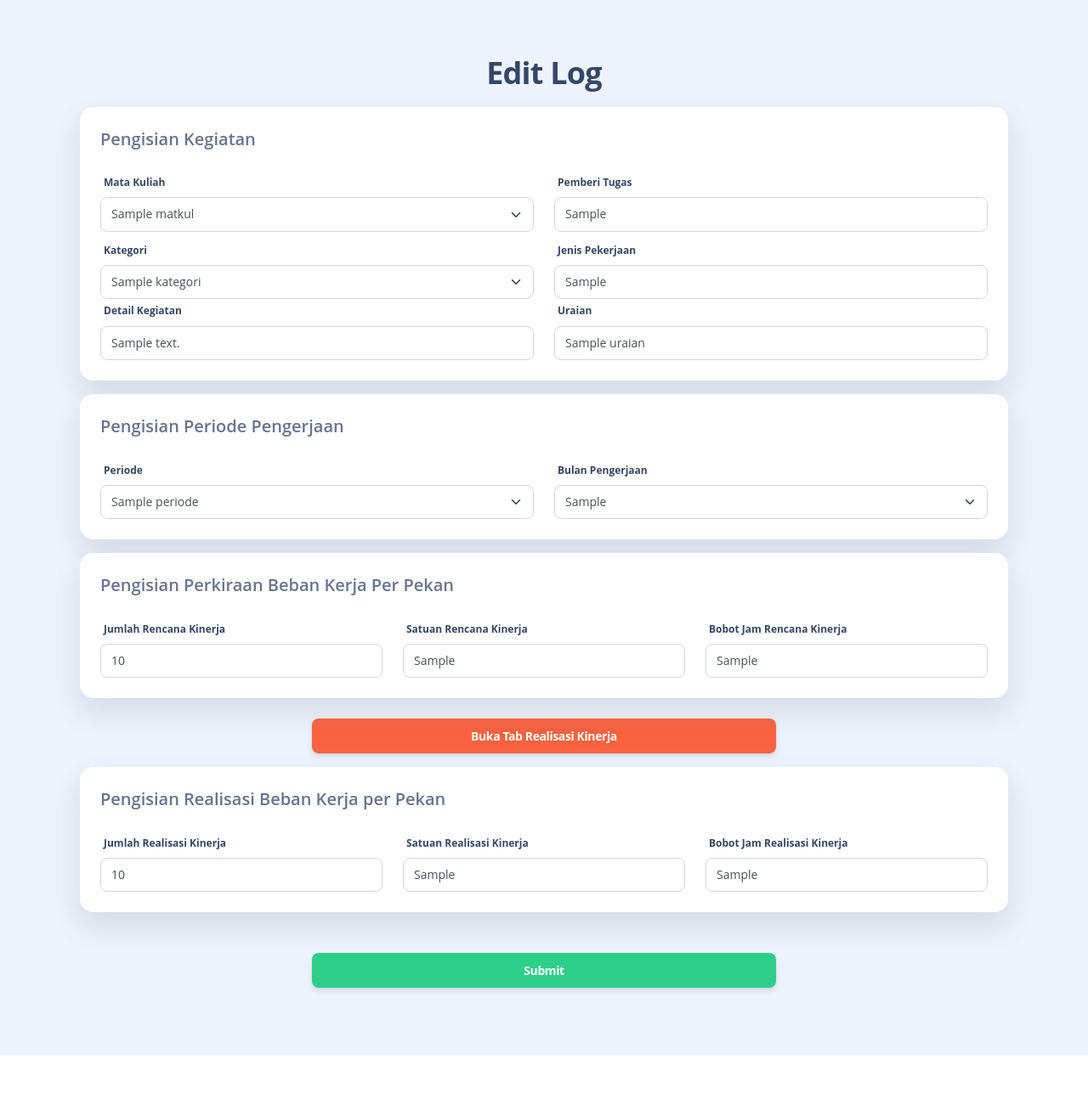
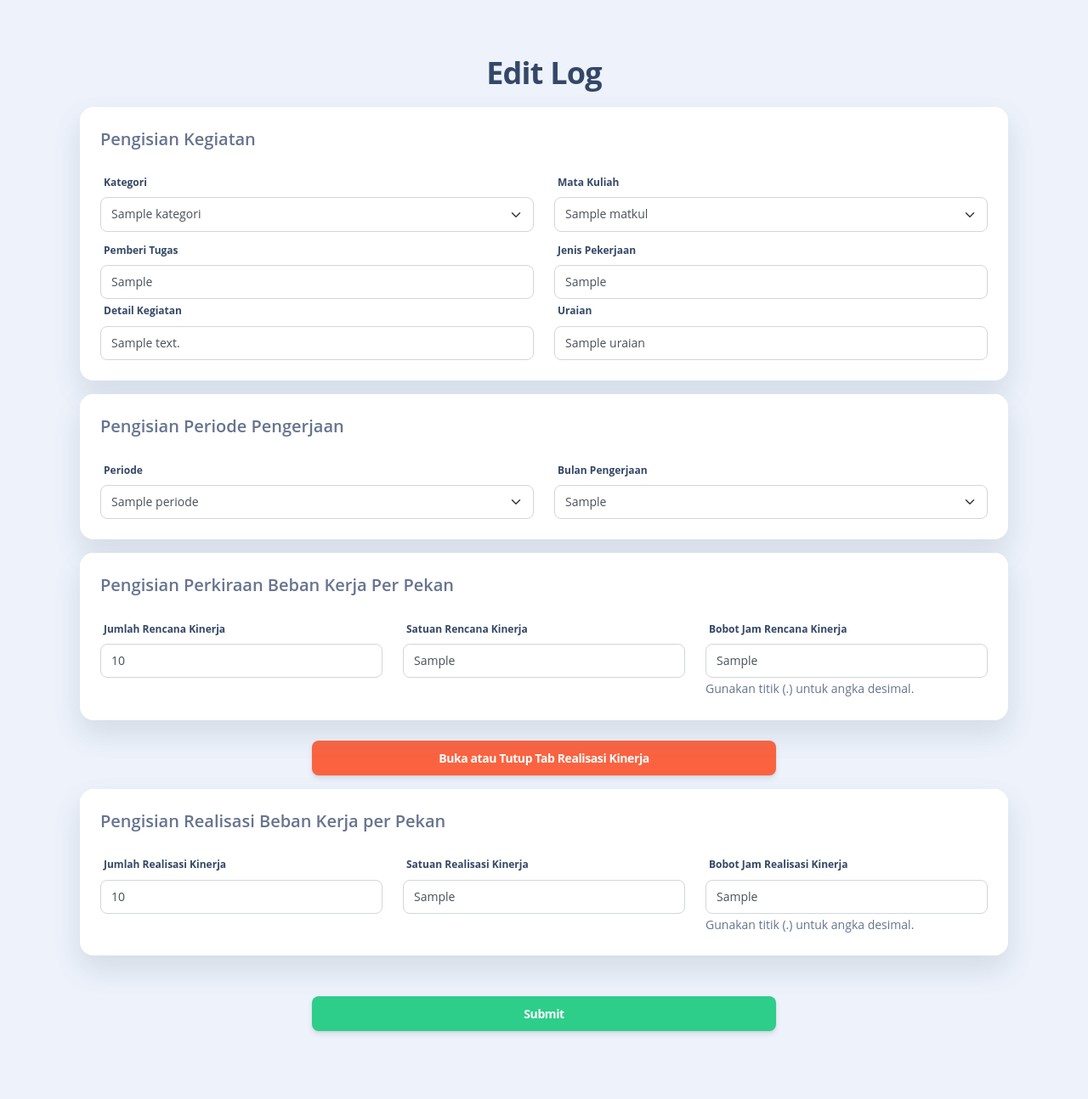
Before and after one commit to richiecsenlia/takis, a Django app: template pengisianLog/templates/edit_log.html in a window 1280 px wide. Shown: the part 65-1359 px from the top of the page at 85% size. Before the commit the page ends 1308 px from the top, so only its background shows below. Run offline with Django 4.2, Linux system fonts and the light colour scheme; the template is opened without the code that fills it: most values are stand-ins (such as "Sample title", 1, 10 or a date in 2020); some libraries are stand-ins or nearby versions.

Commit message:
[REFACTOR] edit log html

```diff
--- a/pengisianLog/templates/daftar_log.html
+++ b/pengisianLog/templates/daftar_log.html
@@ -92,7 +92,7 @@
                 <td>
                   <a href="{% url 'pengisianLog:detail_log' log.pk %}" class="btn btn-primary mb-0"><i class="bi bi-search"></i>                  </a>
                   <a href="{% url 'pengisianLog:edit_log' log.pk %}" class="btn btn-secondary mb-0"><i class="bi bi-pencil-square"></i></a>
-                  <a href="{% url 'pengisianLog:delete_log' log.pk %}" class="btn btn-danger mb-0"><i class="bi bi-trash3-fill"></i></a>
+                  <a class="btn btn-danger mb-0" href="{% url 'pengisianLog:delete_log' log.pk %}"><i class="bi bi-trash3-fill"></i></a>
                 </td>
               </tr>
               {% endfor %}
--- a/pengisianLog/templates/edit_log.html
+++ b/pengisianLog/templates/edit_log.html
@@ -28,6 +28,15 @@
           <div class="card-body">
             <div class="row">
               <div class="col-md-6">
+                <label class="form-label">Kategori</label>
+                <select name="kategori" class="form-select" required>
+                  <option value="{{ log.kategori }}">{{ log.kategori }}</option>
+                  {% for kat in kategori_choice %}
+                  <option value="{{ kat.1 }}">{{ kat.1 }}</option>
+                  {% endfor %}
+                </select>
+              </div>
+              <div class="col-md-6">
                 <label class="form-label">Mata Kuliah</label>
                 <select name="matkul" class="form-select" required>
                   <option value="{{ log.matkul.nama }}">{{ log.matkul.nama }}</option>
@@ -36,20 +45,11 @@
                   {% endfor %}
                 </select>
               </div>
+            </div>
+            <div class="row mt-2">
               <div class="col-md-6">
                 <label class="form-label">Pemberi Tugas</label>
                 <input type="text" class="form-control" value="{{log.pemberi_tugas}}" name="pemberi_tugas" required />
-              </div>
-            </div>
-            <div class="row mt-2">
-              <div class="col-md-6">
-                <label class="form-label">Kategori</label>
-                <select name="kategori" class="form-select" required>
-                  <option value="{{ log.kategori }}">{{ log.kategori }}</option>
-                  {% for kat in kategori_choice %}
-                  <option value="{{ kat.1 }}">{{ kat.1 }}</option>
-                  {% endfor %}
-                </select>
               </div>
               <div class="col-md-6">
                 <label class="form-label">Jenis Pekerjaan</label>
@@ -114,13 +114,14 @@
             <div class="col-md-4">
               <label class="form-label">Bobot Jam Rencana Kinerja</label>
               <input type="text" class="form-control" name="bobot_kinerja" value="{{log.bobot_jam_rencana_kinerja}}" placeholder="Masukkan angka" required />
+              <small class="form-text text-muted">Gunakan titik (.) untuk angka desimal.</small>
             </div>
           </div>
         </div>
       </div>
 
       <div class="d-grid gap-2 col-6 mx-auto mt-4">
-        <button id="realisasi_btn" type="button" class="btn btn-warning" onclick="myFunction()">Buka Tab Realisasi Kinerja</button>
+        <button id="realisasi_btn" type="button" class="btn btn-warning" onclick="myFunction()">Buka atau Tutup Tab Realisasi Kinerja</button>
       </div>
 
       <div id="realisasi_form" class="card">
@@ -140,6 +141,7 @@
             <div class="col-md-4">
               <label class="form-label">Bobot Jam Realisasi Kinerja</label>
               <input type="text" class="form-control" name="bobot_realisasi_kinerja" value="{{log.bobot_jam_realisasi_kinerja}}" placeholder="Masukkan angka" required />
+              <small class="form-text text-muted">Gunakan titik (.) untuk angka desimal.</small>
             </div>
           </div>
         </div>
```
Also changed, not shown: pengisianLog/templates/form_log.html (+16 -13 lines).
